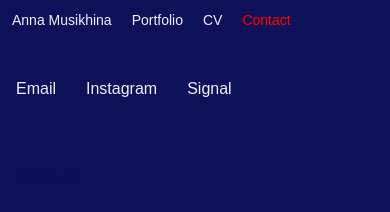
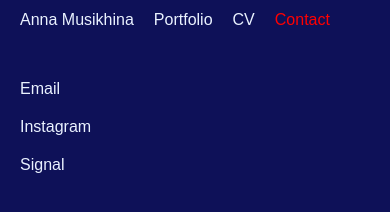
Before and after one commit to Brainspins/website, a plain HTML site: page contact.html in a window 390 px wide. Drawn offline with Linux system fonts and the light colour scheme; a web font is replaced by a local one.

Commit message:
Update site files

```diff
--- a/styles/contact.css
+++ b/styles/contact.css
@@ -57,38 +57,24 @@ font-size: 16px;
 }
 @media (max-width: 768px) {
   .navbar {
-    font-size: 14px;
-    padding: 0 12px;
+    font-size: 16px;
+    padding: 0 20px;
     height: 40px;
   }
 
-  .cv-wrapper {
-    flex-direction: column;
-    padding: 100px 16px 40px;
+  .contact-container {
+    padding: 80px 20px 40px;
+    text-align: left;
+    gap: 30px;
   }
 
-  .cv-section {
-    padding: 16px;
-  }
-
-  .cv-section h3 {
-    font-size: 15px;
-  }
-
-  table th, table td {
-    font-size: 13px;
-    word-wrap: break-word;
-  }
-
-  .contact-container {
-    padding: 80px 16px 40px;
-    text-align: left;
+  .links {
+    flex-direction: column;
+    gap: 20px;
   }
 
   .links a {
-    display: block;
     font-size: 16px;
-    margin-bottom: 12px;
   }
 
   .playground {
--- a/styles/cv.css
+++ b/styles/cv.css
@@ -55,42 +55,32 @@ font-size: 16px;
 
 @media (max-width: 768px) {
   .navbar {
-    font-size: 14px;
-    padding: 0 12px;
+    font-size: 16px;
+    padding: 0 20px;
     height: 40px;
   }
 
   .cv-wrapper {
     flex-direction: column;
-    padding: 100px 16px 40px;
+    padding: 80px 20px 40px;
+    gap: 40px;
+  }
+
+  .cv-column {
+    gap: 40px;
   }
 
   .cv-section {
-    padding: 16px;
+    padding: 20px;
   }
 
   .cv-section h3 {
-    font-size: 15px;
+    font-size: 16px;
   }
 
   table th, table td {
-    font-size: 13px;
+    font-size: 14px;
     word-wrap: break-word;
-  }
-
-  .contact-container {
-    padding: 80px 16px 40px;
-    text-align: left;
-  }
-
-  .links a {
-    display: block;
-    font-size: 16px;
-    margin-bottom: 12px;
-  }
-
-  .playground {
-    font-size: 12px;
-    margin-top: 20px;
+    padding: 6px;
   }
 }
```
